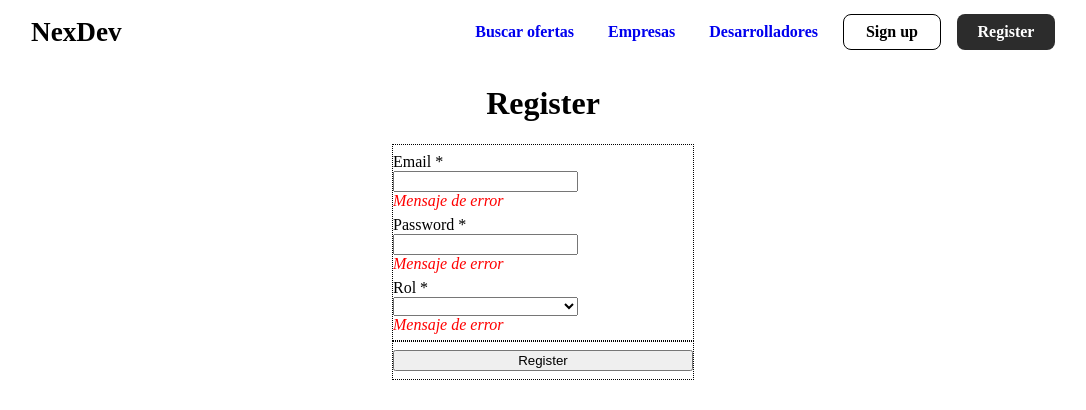
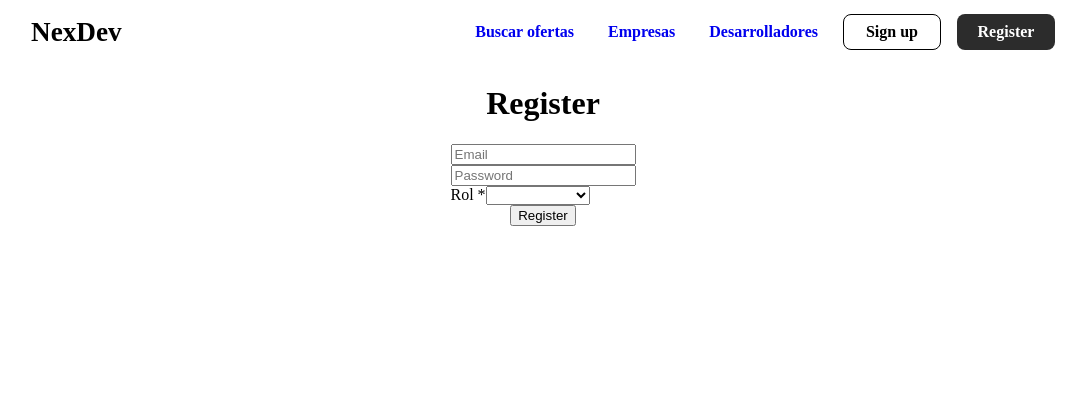
Before and after one commit to MrMoudDev/NexDev-Frontend, an Angular app: page /register in a window 1280 px wide. Shown: the top 410 px of the page, without its empty margins (97-1183 px from the left). Built offline with nearby package versions, Linux system fonts and the light colour scheme.

Commit message:
Acomodando estilos del home y register

```diff
--- a/src/app/app.routes.ts
+++ b/src/app/app.routes.ts
@@ -16,10 +16,10 @@ export const routes: Routes = [
     {path: 'login',component: Login},
     {path: 'register',component: Register},
     {path: 'developer',component:Developers},
-    {path: 'admin/users',component: Users},
     {path: 'admin/vacant',component: Vacants},
     {path: 'admin/companies',component: Companies},
     {path: 'admin/users/new',component: UsersNew},
+    {path: 'admin/users/:rol',component: Users},
     {path: 'admin/users/edit/:id',component: UsersEdit},
     {path: 'admin/companies/new',component: CompanyNew},
     {path: 'admin/companies/edit/:id',component: CompanyEdit},
--- a/src/app/pages/private/users/users-new/users-new.ts
+++ b/src/app/pages/private/users/users-new/users-new.ts
@@ -43,9 +43,10 @@ export class UsersNew {
   onSubmit() {
     if( this.formData.valid ) {
       console.log( this.formData.value);
+      // console.log(this.formData.get("rol")?.value)
       this.userService.registerUser(this.formData.value).subscribe({
         next: (data) => {
-          this.router.navigateByUrl('/admin/users');
+          this.router.navigate(['/admin','users',this.formData.get("rol")?.value]);
         },
         error: (error) => {
           console.error(error)
--- a/src/app/pages/private/users/users.ts
+++ b/src/app/pages/private/users/users.ts
@@ -1,6 +1,6 @@
 import { Component } from '@angular/core';
 import { User } from '../../../services/user';
-import { RouterLink } from '@angular/router';
+import { ActivatedRoute, RouterLink } from '@angular/router';
 
 @Component({
   selector: 'app-users',
@@ -10,13 +10,14 @@ import { RouterLink } from '@angular/router';
 })
 export class Users {
   users: any[] = [];
+  selectedRol!:string;
 
-  constructor ( private userService: User) { }
+  constructor ( private userService: User, private activatedRoute:ActivatedRoute) {}
     ngOnInit () {
-      this.userService.getUser().subscribe({
+      this.activatedRoute.params.subscribe({
         next: (data) => {
           console.log(data);
-          this.users = data;
+          this.selectedRol=data['rol'];
         },
         error: (error) => {
           console.log(error)
@@ -25,6 +26,34 @@ export class Users {
           console.log('complete')
         }
       })
+      if(this.selectedRol=="developer"||this.selectedRol=="company"){
+        this.userService.getUserByRol(this.selectedRol).subscribe({
+          next: (data) => {
+            console.log(data);
+            this.users = data;
+          },
+          error: (error) => {
+            console.log(error)
+          },
+          complete: () => {
+            console.log('complete')
+          }
+        })
+      }
+      else{
+        this.userService.getUser().subscribe({
+          next: (data) => {
+            console.log(data);
+            this.users = data;
+          },
+          error: (error) => {
+            console.log(error)
+          },
+          complete: () => {
+            console.log('complete')
+          }
+        })
+      }
     }
     onDelete ( id:string) {
       console.log('Elimina el registro con ID:' + id)
--- a/src/app/pages/public/home/home.html
+++ b/src/app/pages/public/home/home.html
@@ -27,10 +27,10 @@
                         </form>
                     </div>
                     <div class="call-to-action">
-                        <a class="btn-of-sign btn desarrolladores" href="#">
+                        <a class="btn-of-sign btn desarrolladores" routerLink="developer">
                             Desarrolladores
                         </a>
-                        <a class="btn-of-sign btn empresas" href="#">
+                        <a class="btn-of-sign btn empresas" >
                             Empresas
                         </a>
                     </div>
--- a/src/app/pages/public/home/home.ts
+++ b/src/app/pages/public/home/home.ts
@@ -1,10 +1,11 @@
 import { Component } from '@angular/core';
+import { RouterLink } from '@angular/router';
 
 
 
 @Component({
   selector: 'app-home',
-  imports: [],
+  imports: [ RouterLink ],
   templateUrl: './home.html',
   styleUrl: './home.css'
 })
--- a/src/app/pages/public/register/register.css
+++ b/src/app/pages/public/register/register.css
@@ -0,0 +1,7 @@
+form.form.form-register{
+    width: 100%;
+    display: flex;
+    flex-direction: column;
+    justify-content: center;
+    align-items: center;
+}
--- a/src/app/pages/public/register/register.html
+++ b/src/app/pages/public/register/register.html
@@ -3,17 +3,15 @@
     <div class="form-content">
         <div class="form-user">
             <div class="field">
-                <label for="email">Email *</label>
-                <input type="email" id="email" formControlName="email" />
+                <input type="email" id="email" formControlName="email" placeholder="Email" />
                 <div class="error">
-                    Mensaje de error
+                    <!-- Mensaje de error -->
                 </div>
             </div>
             <div class="field">
-                <label for="password">Password *</label>
-                <input type="password" id="password" formControlName="password" />
+                <input type="password" id="password" formControlName="password" placeholder="Password"/>
                 <div class="error">
-                    Mensaje de error
+                    <!-- Mensaje de error -->
                 </div>
             </div>
             <div class="field">
@@ -25,7 +23,7 @@
                     }
                 </select>
                 <div class="error">
-                    Mensaje de error
+                    <!-- Mensaje de error -->
                 </div>
             </div>
         </div>
@@ -111,7 +109,7 @@
             </div>
         }
     </div>
-    <div class="form-content">
+    <div class="form-button">
         <div class="field">
             <button type="submit">Register</button>
         </div>
--- a/src/app/services/user.ts
+++ b/src/app/services/user.ts
@@ -14,6 +14,10 @@ export class User {
   getUser ( ) {
     return this.http.get<any>( 'http://localhost:3000/api/users')
   }
+  getUserByRol(rol:string){
+    return this.http.get<any>( 'http://localhost:3000/api/users/rol/'+rol)
+  }
+
   getUserById ( id:string ) {
     return this.http.get<any>( 'http://localhost:3000/api/users/' + id)
   }
--- a/src/styles.css
+++ b/src/styles.css
@@ -12,7 +12,7 @@ body{
     padding: 0;
     height: 100%;
 }
-.form h1 {
+/* .form h1 {
     text-align: center;
 }
 
@@ -37,7 +37,7 @@ body{
         color: red;
         font-style: italic;
     }
-}/* You can add global styles to this file, and also import other style files */
+}You can add global styles to this file, and also import other style files */
 
 .btn {
     border: 1px solid transparent;
```
